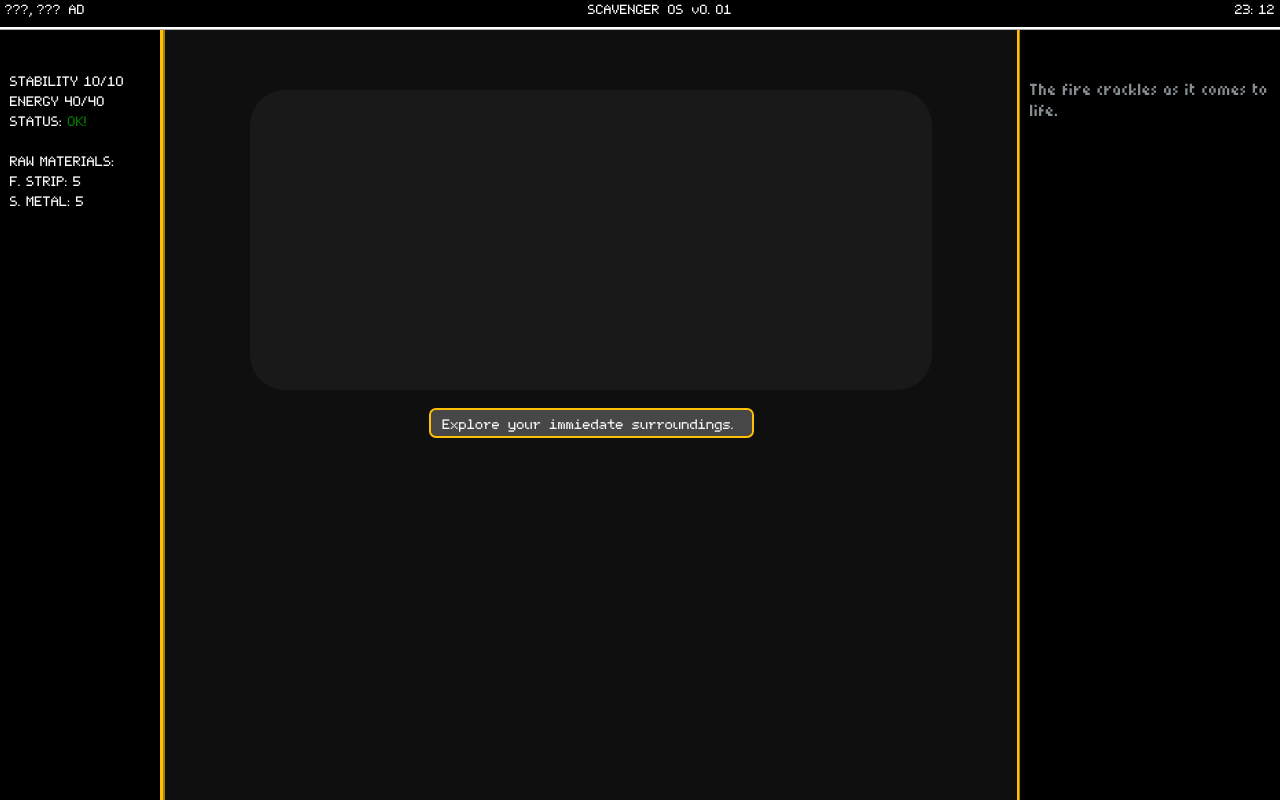
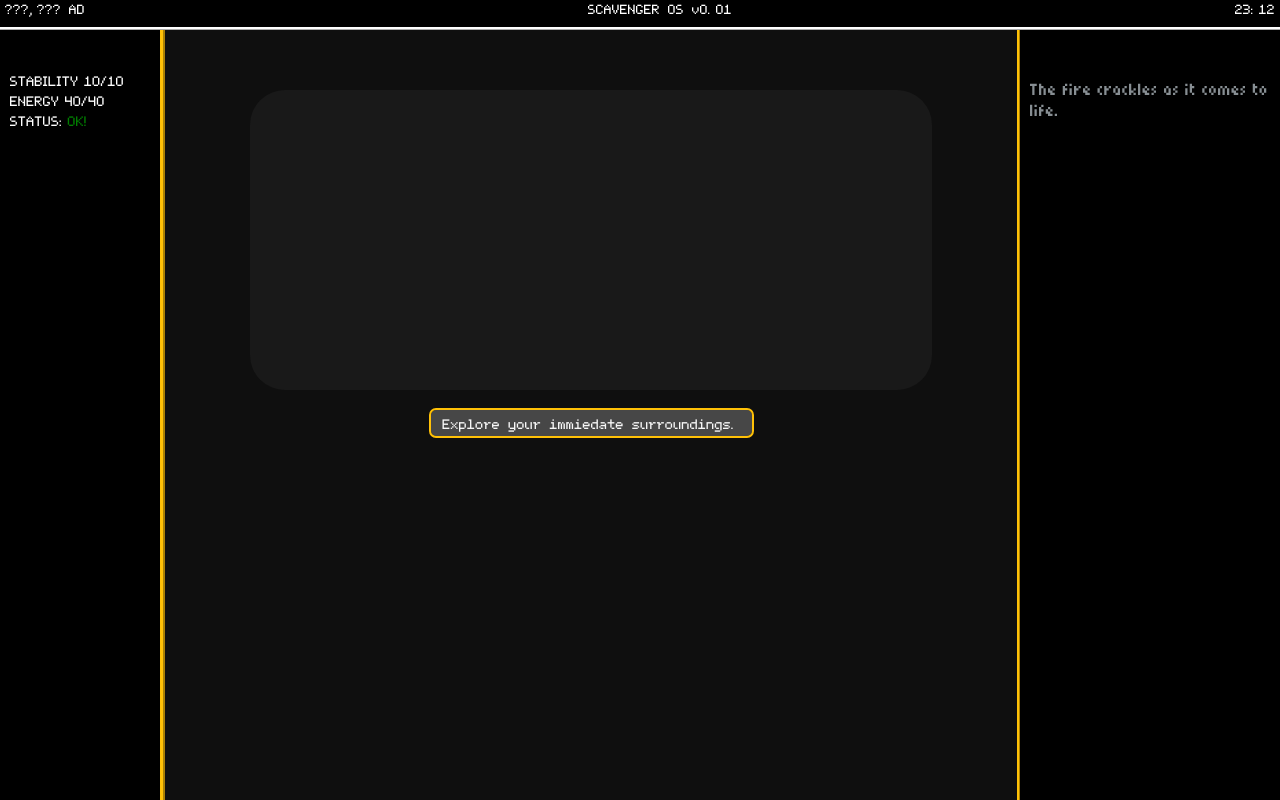
Before and after one commit to Malthusis/ANSv2, a Vue app: page / in a window 1280 px wide. Both pictures are taken after a click on the button "Start a fire.". Built offline with nearby package versions, Linux system fonts and the light colour scheme.

Commit message:
set up resource styling and hook it up to the explore system.

```diff
--- a/src/components/Explore.vue
+++ b/src/components/Explore.vue
@@ -32,12 +32,12 @@
 </div>
 </template>
 <script setup lang="ts">
-import { Panel } from '@/enums';
+import { FlagEnum, Panel, resourceDisplayName } from '@/enums';
 import type { Area } from '@/interfaces';
 import { useGameFlags } from '@/stores/gameFlags';
-import { useLogs } from '@/stores/logStore';
 import { ref } from 'vue';
 import Tabs from '@/components/Tabs.vue';
+import { useResources } from '@/stores/resourceStore';
 
 
 const props = defineProps({
@@ -51,7 +51,7 @@ const areaList = new Map<number, Area>([
 ])
 
 const gameFlags = useGameFlags();
-const logs = useLogs();
+const resources = useResources();
 const activeArea = ref<Area>(areaList.get(1) || {} as Area);
 const exploring = ref(false);
 let logFn = -1;
@@ -59,13 +59,11 @@ const logQueue = ref([] as string[])
 
 
 function pushLog(log: string) {
-    if (logQueue.value.length > 4) {
+    if (logQueue.value.length > 6) {
         logQueue.value.splice(0,1);
     }
     logQueue.value.push(log)
-
 }
-
 
 function chooseArea(area: Area) {
     activeArea.value = area
@@ -74,8 +72,7 @@ function chooseArea(area: Area) {
 function startExploring() {
     exploring.value = true;
     logFn = setInterval(() => {
-        pushLog("Gained Item!")
-        //gainResource()
+        gainResource()
     },2000)
 }
 
@@ -83,6 +80,17 @@ function stopExploring() {
     exploring.value = false;
     clearInterval(logFn);
     logQueue.value = [];
+}
+
+function gainResource() {
+    //get resource in bounded resources.
+    console.log('tick!')
+    const resourceNum = Math.floor(Math.random() * 4) + 1;
+    resources.gainResource(1, resourceNum)
+    pushLog("Gained 1 " + resourceDisplayName(resourceNum))
+    if(!gameFlags.flagList.get(FlagEnum.MATERIALS_ACQUIRED)) {
+        gameFlags.setFlag(FlagEnum.MATERIALS_ACQUIRED, true)
+    }
 }
 
 </script>
--- a/src/components/Resources.vue
+++ b/src/components/Resources.vue
@@ -2,39 +2,29 @@
 <div class="resources-box">
     <span>STABILITY 10/10</span>
     <span>ENERGY 40/40</span>
-    <span>STATUS:  <span style="color:green;">OK!</span><br><br> </span>
-    <span>RAW MATERIALS:</span>
-    <span v-for="(resource) in resources.resources.entries()">
+    <span>STATUS:  <span style="color:green;">OK!</span><br><br></span>
+    <template v-if="gameFlags.flagList.get(FlagEnum.MATERIALS_ACQUIRED)"><span>RAW MATERIALS:</span>
+    <span v-for="(resource) in resources.resources.entries()" :class="{full: resource[1] >= resources.resourceCap}">
         {{ displayResource(resource[0], resource[1]) }}
-    </span>
+    </span></template>
     <span></span>
-
 </div>
 </template>
 
 <script setup lang="ts">
-import { Resource } from '@/enums';
+import { FlagEnum, Resource, resourceDisplayName } from '@/enums';
+import { useGameFlags } from '@/stores/gameFlags';
 import { useResources } from '@/stores/resourceStore';
 
 
 const resources = useResources()
+const gameFlags = useGameFlags()
 
 function displayResource(type: Resource, number: number) {
     return resourceDisplayName(type) + ": " + number;
 }
 
-function resourceDisplayName(type:Resource) {
-    switch(type) {
-        case Resource.CHEMICALS:
-            return "CHEMICALS";
-        case Resource.CIRCUITS:
-            return "CIRCUITS";
-        case Resource.FABRIC_STRIP:
-            return "F. STRIP";
-        case Resource.SCRAP_METAL:
-            return "S. METAL";
-    }
-}
+
 
 </script>
 
@@ -52,4 +42,8 @@ function resourceDisplayName(type:Resource) {
   height: calc(100% - 50px);
 }
 
+.full {
+    color: #ffc107;
+}
+
 </style>
--- a/src/enums.ts
+++ b/src/enums.ts
@@ -1,6 +1,7 @@
 export enum FlagEnum {
     FIRE_STARTED = 1, //Fire Started
-    INITIAL_EXPLORATION
+    INITIAL_EXPLORATION, //Explored your surroundings
+    MATERIALS_ACQUIRED //Got first materials.
 }
 
 export enum Panel {
@@ -14,3 +15,16 @@ export enum Resource {
     CHEMICALS,
     CIRCUITS
 }
+
+export function resourceDisplayName(type:Resource) {
+    switch(type) {
+        case Resource.CHEMICALS:
+            return "CHEMICALS";
+        case Resource.CIRCUITS:
+            return "CIRCUITS";
+        case Resource.FABRIC_STRIP:
+            return "F. STRIP";
+        case Resource.SCRAP_METAL:
+            return "S. METAL";
+    }
+}
--- a/src/stores/resourceStore.ts
+++ b/src/stores/resourceStore.ts
@@ -3,16 +3,19 @@ import { defineStore } from 'pinia'
 import { Resource } from '@/enums'
 
 export const useResources = defineStore('resources', () => {
-    const resources = ref<Map<Resource, number>>(new Map<Resource, number>([
-        [Resource.FABRIC_STRIP, 5],
-        [Resource.SCRAP_METAL, 5],
-    ]))
+    const resources = ref<Map<Resource, number>>(new Map<Resource, number>([]))
+    const resourceCap = ref(5);
 
     function gainResource(amnt:number, type: Resource){
-        const resource = resources.value.get(type);
-        resources.value.set(type, resource || 0 + amnt);
+        const resource = resources.value.get(type) || 0;
+        if(resource + amnt <= resourceCap.value) {
+            resources.value.set(type, (resource || 0) + amnt);
+        } else {
+            resources.value.set(type, resourceCap.value);
+        }
+
     }
 
 
-    return { resources, gainResource }
+    return { resources, resourceCap, gainResource }
 })
--- a/src/stores/utilsStore.ts
+++ b/src/stores/utilsStore.ts
@@ -15,10 +15,7 @@ export const useUtils = defineStore('utils', () => {
         //TODO: Maybe check if this is a memory leak?
         if(clockFunc === -1) {
             console.log('Test!')
-            clockFunc = setInterval(() => {
-                console.log('tick!')
-                refreshClock()
-            }, 30000)
+            clockFunc = setInterval(() => refreshClock(), 30000)
         }
     }
 
```
